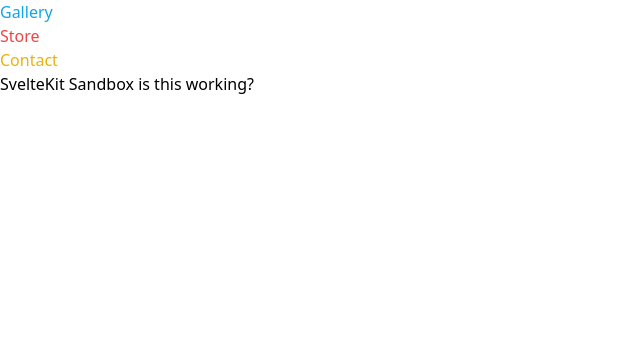
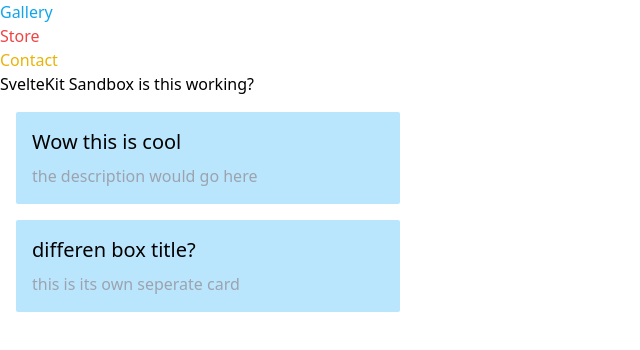
Before and after one commit to CalHolt/svelte-sandbox, a SvelteKit app: page / in a window 1280 px wide. Shown: the top 350 px of the page, without its empty margins (0-640 px from the left). Built offline with nearby package versions, Linux system fonts and the light colour scheme.

Commit message:
created components and manipulated them seperately

```diff
--- a/src/lib/components/messageBox.svelte
+++ b/src/lib/components/messageBox.svelte
@@ -0,0 +1,8 @@
+<script>
+  export let title = "placeholder"
+  export let description = "more text in here"
+</script>
+<div class=" bg-sky-200 rounded-sm p-4 max-w-sm m-4">
+  <h3 class=" text-xl pb-2">{title}</h3>
+  <p class="text-gray-400">{description}</p>
+</div>
--- a/src/routes/+page.svelte
+++ b/src/routes/+page.svelte
@@ -1,10 +1,13 @@
 <script>
-
+  // import component
+    import MessageBox from "../lib/components/MessageBox.svelte";
   // Getting rid of document.querySelector
   let test = "testing";
 
   // rendering html content
   let hello = "<span>is this working?</span>";
+
+
 </script>
 <ul>
   <li class="text-sky-500">
@@ -19,3 +22,7 @@
 </ul>
 <!-- attach the variable directly to the html -->
 <h1>SvelteKit Sandbox {@html hello}</h1>
+<!-- attach component to page -->
+<!-- Creating differnt cards -->
+<MessageBox title="Wow this is cool" description="the description would go here"/>
+<MessageBox title="differen box title?" description="this is its own seperate card"/>
```
